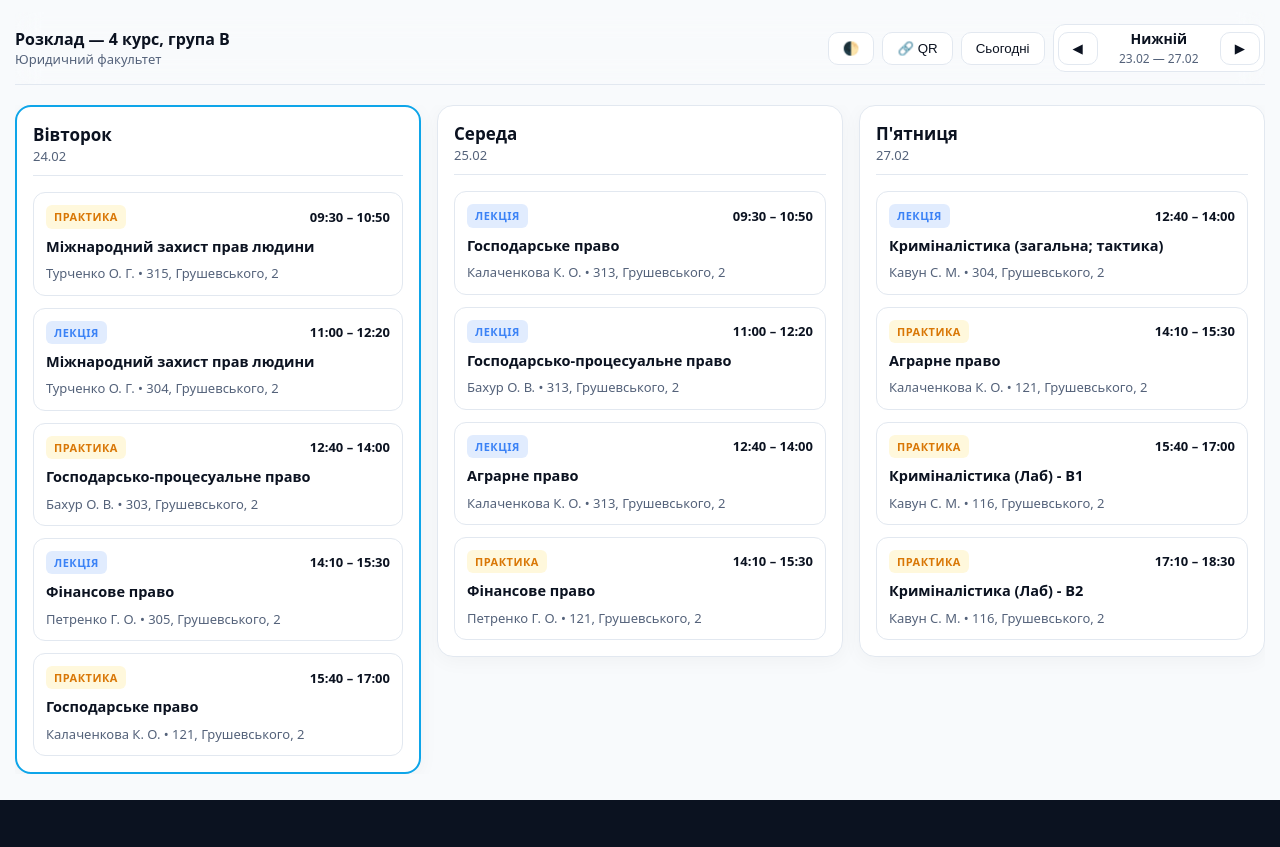
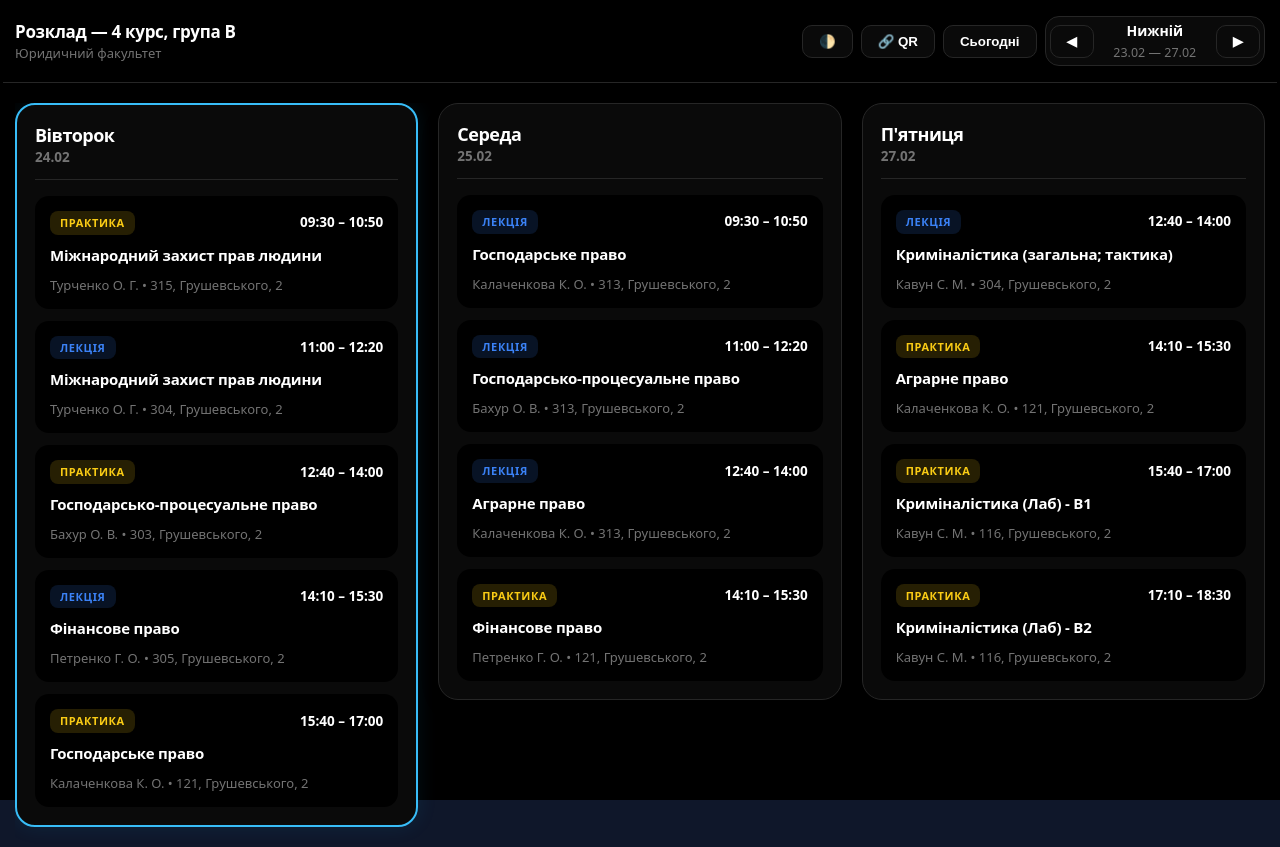
Before and after one commit to vlad28052005-tech/-------, a plain HTML site: page index.html in a window 1280 px wide. Both pictures are taken after a click on the button "Змінити тему". Before the commit the page ends 800 px from the top, so only its background shows below. Drawn offline with Linux system fonts and the light colour scheme.

Commit message:
Нові теми і оптимізація UI

```diff
--- a/index.html
+++ b/index.html
@@ -5,33 +5,48 @@
     <meta charset="utf-8" />
     <meta name="viewport" content="width=device-width, initial-scale=1, viewport-fit=cover" />
     <title>Розклад — 4 курс, група В</title>
-    <meta name="theme-color" content="#0ea5e9" />
+    <meta name="theme-color" content="#000000" />
     <meta name="apple-mobile-web-app-capable" content="yes" />
     <meta name="apple-mobile-web-app-status-bar-style" content="black-translucent" />
     <link rel="apple-touch-icon" href="icon.png" />
     <link rel="manifest" href="manifest.json" />
     <style>
          :root {
-            --bg: #0b1220;
-            --panel: #0e1726;
-            --text: #e5eefb;
-            --muted: #a9b8d5;
+            /* Стандартна темна тема (м'яка) */
+            --bg: #0f172a;
+            --panel: #1e293b;
+            --text: #f8fafc;
+            --muted: #94a3b8;
             --accent: #0ea5e9;
-            --card: #0f172a;
-            --border: #1f2a44;
+            --card: #1e293b;
+            --border: #334155;
             --lec: #3b82f6;
             --prac: #facc15;
-            --green: #16a34a;
+            --green: #10b981;
             --anim-ms: 360ms;
+            --glass-bg: rgba(15, 23, 42, 0.75);
         }
 
         [data-theme="light"] {
             --bg: #f8fafc;
-            --panel: #fff;
-            --text: #0b1220;
-            --muted: #54627a;
+            --panel: #ffffff;
+            --text: #0f172a;
+            --muted: #64748b;
             --card: #ffffff;
             --border: #e2e8f0;
+            --glass-bg: rgba(248, 250, 252, 0.8);
+        }
+        /* 🖤 Справжня OLED-тема для ідеального чорного */
+
+        [data-theme="oled"] {
+            --bg: #000000;
+            --panel: #0a0a0a;
+            --text: #ffffff;
+            --muted: #737373;
+            --card: #0a0a0a;
+            --border: #262626;
+            --accent: #38bdf8;
+            --glass-bg: rgba(0, 0, 0, 0.8);
         }
         /* 🪄 Секретна тема Слизерину */
 
@@ -46,11 +61,7 @@
             --prac: #a3b8b0;
             --accent: #2ea064;
             --green: #10b981;
-        }
-
-        [data-theme="slytherin"] .timer-chip {
-            background: rgba(16, 185, 129, 0.15);
-            border-color: rgba(16, 185, 129, 0.3);
+            --glass-bg: rgba(10, 20, 16, 0.8);
         }
 
         * {
@@ -73,6 +84,7 @@
             margin: 0 auto;
             padding: 12px env(safe-area-inset-right, 12px) env(safe-area-inset-bottom, 30px) env(safe-area-inset-left, 12px);
         }
+        /* 💎 Преміальний Glassmorphism для верхньої панелі */
 
         .topbar {
             display: flex;
@@ -82,33 +94,28 @@
             flex-wrap: wrap;
             position: sticky;
             top: 0;
-            background: var(--bg);
-            padding: max(12px, env(safe-area-inset-top, 12px)) 0 12px 0;
+            background: var(--glass-bg);
+            padding: max(16px, env(safe-area-inset-top, 16px)) 12px 16px 12px;
+            margin: -12px -12px 20px -12px;
             z-index: 40;
             border-bottom: 1px solid var(--border);
-            margin-bottom: 20px;
+            backdrop-filter: blur(20px) saturate(180%);
+            -webkit-backdrop-filter: blur(20px) saturate(180%);
             transition: background 0.4s ease, border-color 0.4s ease;
         }
 
-        @supports (backdrop-filter: blur(12px)) {
-            .topbar {
-                background: rgba(var(--bg), 0.85);
-                backdrop-filter: blur(12px);
-                -webkit-backdrop-filter: blur(12px);
-            }
-        }
-        /* Робимо заголовок клікабельним для пасхалки */
-
         .brand {
             font-weight: 800;
-            font-size: 16px;
+            font-size: 17px;
             cursor: pointer;
             user-select: none;
+            letter-spacing: -0.3px;
         }
 
         .muted {
             color: var(--muted);
             font-size: 13px;
+            font-weight: 500;
         }
 
         .controls {
@@ -117,56 +124,63 @@
             align-items: center;
             background: var(--panel);
             padding: 4px;
-            border-radius: 12px;
+            border-radius: 14px;
             border: 1px solid var(--border);
+            box-shadow: 0 2px 10px rgba(0, 0, 0, 0.05);
         }
 
         .btn {
             border: 1px solid var(--border);
             background: var(--panel);
             color: var(--text);
-            padding: 8px 14px;
+            padding: 8px 16px;
             border-radius: 10px;
             cursor: pointer;
-            font-weight: 500;
-            transition: transform .14s ease, box-shadow .18s ease;
+            font-weight: 600;
+            transition: all 0.2s cubic-bezier(0.4, 0, 0.2, 1);
         }
 
         .btn:active {
-            transform: translateY(1px) scale(.98);
+            transform: scale(0.95);
+            opacity: 0.8;
         }
 
         @media (hover: hover) {
             .btn:hover {
-                transform: translateY(-2px);
-                box-shadow: 0 4px 12px rgba(0, 0, 0, .15);
+                background: var(--border);
             }
         }
 
         .grid-wrap {
             overflow: hidden;
+            padding-bottom: 20px;
         }
 
         .grid {
             display: grid;
-            gap: 16px;
-            grid-template-columns: repeat(auto-fit, minmax(300px, 1fr));
+            gap: 20px;
+            grid-template-columns: repeat(auto-fit, minmax(320px, 1fr));
             align-items: start;
             transition: transform var(--anim-ms) ease, opacity var(--anim-ms) ease;
         }
+        /* 🃏 Картки з м'якими тінями */
 
         .card {
             background: var(--card);
             border: 1px solid var(--border);
-            border-radius: 16px;
-            padding: 16px;
+            border-radius: 20px;
+            padding: 18px;
             display: flex;
             flex-direction: column;
             opacity: 0;
-            transform: translateY(8px);
-            animation: cardIn .4s forwards;
-            box-shadow: 0 4px 20px rgba(0, 0, 0, .04);
-            transition: background 0.4s ease, border-color 0.4s ease;
+            transform: translateY(12px);
+            animation: cardIn 0.5s cubic-bezier(0.16, 1, 0.3, 1) forwards;
+            box-shadow: 0 10px 30px rgba(0, 0, 0, 0.03);
+            transition: background 0.4s ease, border-color 0.4s ease, box-shadow 0.3s ease;
+        }
+
+        .card:hover {
+            box-shadow: 0 15px 35px rgba(0, 0, 0, 0.06);
         }
 
         @keyframes cardIn {
@@ -181,28 +195,29 @@
             align-items: center;
             justify-content: space-between;
             margin-bottom: 16px;
-            padding-bottom: 10px;
+            padding-bottom: 12px;
             border-bottom: 1px solid var(--border);
         }
 
         .day {
             font-weight: 800;
-            font-size: 17px;
+            font-size: 18px;
+            letter-spacing: -0.5px;
         }
 
         .dateSmall {
-            font-size: 13px;
+            font-size: 13.5px;
             color: var(--muted);
-            font-weight: 500;
+            font-weight: 600;
         }
 
         .pair {
-            border-radius: 12px;
-            padding: 12px;
+            border-radius: 14px;
+            padding: 14px;
             margin: 0 0 12px 0;
-            background: var(--panel);
-            border: 1px solid var(--border);
-            transition: transform .12s, border .18s, background 0.4s ease;
+            background: var(--bg);
+            border: 1px solid transparent;
+            transition: transform .2s ease, border .2s ease, background 0.4s ease;
         }
 
         .pair:last-child {
@@ -210,9 +225,11 @@
         }
 
         .pair h4 {
-            margin: 8px 0;
-            font-size: 14.5px;
-            line-height: 1.35;
+            margin: 10px 0;
+            font-size: 15px;
+            line-height: 1.4;
+            font-weight: 700;
+            letter-spacing: -0.2px;
         }
 
         .pair .meta {
@@ -220,17 +237,17 @@
             justify-content: space-between;
             align-items: center;
             margin-bottom: 8px;
-            font-size: 13px;
+            font-size: 13.5px;
             font-weight: 600;
         }
 
         .chip {
             font-size: 11px;
-            font-weight: 700;
+            font-weight: 800;
             text-transform: uppercase;
-            letter-spacing: 0.5px;
-            padding: 4px 8px;
-            border-radius: 6px;
+            letter-spacing: 0.6px;
+            padding: 4px 10px;
+            border-radius: 8px;
         }
 
         .lec {
@@ -243,7 +260,8 @@
             color: #d97706;
         }
 
-        [data-theme="dark"] .prac {
+        [data-theme="dark"] .prac,
+        [data-theme="oled"] .prac {
             color: var(--prac);
         }
 
@@ -268,6 +286,7 @@
 
         .card.now {
             border: 2px solid var(--accent);
+            box-shadow: 0 0 20px rgba(14, 165, 233, 0.1);
         }
 
         .pair.current {
@@ -282,7 +301,7 @@
         .pair.upcoming {
             border: 2px solid var(--green);
         }
-        /* 🔗 Стилі для модального вікна QR-коду */
+        /* Модальне вікно QR */
 
         .modal-overlay {
             position: fixed;
@@ -290,9 +309,9 @@
             left: 0;
             width: 100%;
             height: 100%;
-            background: rgba(0, 0, 0, 0.6);
-            backdrop-filter: blur(6px);
-            -webkit-backdrop-filter: blur(6px);
+            background: rgba(0, 0, 0, 0.5);
+            backdrop-filter: blur(8px);
+            -webkit-backdrop-filter: blur(8px);
             display: none;
             align-items: center;
             justify-content: center;
@@ -308,46 +327,52 @@
 
         .modal-content {
             background: var(--panel);
-            padding: 24px;
-            border-radius: 24px;
+            padding: 28px;
+            border-radius: 28px;
             text-align: center;
             border: 1px solid var(--border);
-            box-shadow: 0 20px 40px rgba(0, 0, 0, 0.4);
-            max-width: 320px;
+            box-shadow: 0 24px 48px rgba(0, 0, 0, 0.2);
+            max-width: 340px;
             width: 90%;
-            transform: scale(0.95);
-            transition: transform 0.3s ease;
+            transform: scale(0.95) translateY(10px);
+            transition: all 0.3s cubic-bezier(0.16, 1, 0.3, 1);
         }
 
         .modal-overlay.active .modal-content {
-            transform: scale(1);
+            transform: scale(1) translateY(0);
         }
 
         .modal-content img {
             width: 100%;
-            border-radius: 12px;
-            margin: 16px 0;
+            border-radius: 16px;
+            margin: 20px 0;
             background: white;
-            padding: 12px;
+            padding: 16px;
         }
 
         .close-btn {
             background: var(--bg);
             color: var(--text);
-            padding: 12px 16px;
-            border-radius: 12px;
+            padding: 14px 16px;
+            border-radius: 14px;
             border: 1px solid var(--border);
             cursor: pointer;
             width: 100%;
             font-weight: 700;
-            font-size: 15px;
+            font-size: 16px;
+            transition: background 0.2s;
+        }
+
+        .close-btn:active {
+            background: var(--border);
         }
 
         @media (max-width: 680px) {
             .topbar {
                 flex-direction: column;
                 align-items: stretch;
-                gap: 12px;
+                gap: 14px;
+                padding: 16px;
             }
             .topbar>div:first-child {
                 text-align: center;
@@ -364,7 +389,7 @@
             .btn {
                 flex: 1;
                 text-align: center;
-                padding: 10px;
+                padding: 12px;
             }
             #toggleTheme {
                 flex: 0.2;
@@ -385,14 +410,14 @@
             </div>
 
             <div style="display:flex;gap:8px;align-items:center">
-                <button id="toggleTheme" class="btn" title="Тема">🌓</button>
+                <button id="toggleTheme" class="btn" title="Змінити тему">🌓</button>
                 <button id="qrBtn" class="btn" title="Поділитися QR-кодом">🔗 QR</button>
                 <button id="todayBtn" class="btn" title="Сьогодні">Сьогодні</button>
 
                 <div class="controls" role="navigation" aria-label="Тиждень">
                     <button id="prevWeek" class="btn" aria-label="Попередній тиждень">◀</button>
                     <div style="min-width:110px;text-align:center"><strong id="weekLabel">Нижній</strong>
-                        <div id="weekRange" class="muted" style="font-size:12px; margin-top:2px;"></div>
+                        <div id="weekRange" class="muted" style="font-size:12.5px; margin-top:3px;"></div>
                     </div>
                     <button id="nextWeek" class="btn" aria-label="Наступний тиждень">▶</button>
                 </div>
@@ -406,8 +431,8 @@
 
     <div class="modal-overlay" id="qrModal">
         <div class="modal-content">
-            <h3 style="margin:0 0 8px 0;">Поділитися розкладом</h3>
-            <div class="muted">Нехай відсканують цей код</div>
+            <h3 style="margin:0 0 8px 0; font-size: 20px; font-weight: 800;">Розклад пар</h3>
+            <div class="muted">Наведіть камеру на цей код</div>
             <img id="qrImage" src="" alt="QR Code">
             <button class="close-btn" id="closeQr">Закрити</button>
         </div>
--- a/script.js
+++ b/script.js
@@ -256,12 +256,17 @@ function changeWeekAnimated(direction) {
 
 document.getElementById('prevWeek').addEventListener('click', () => changeWeekAnimated(-1));
 document.getElementById('nextWeek').addEventListener('click', () => changeWeekAnimated(1));
-document.getElementById('todayBtn').addEventListener('click', () => { currentMonday = mondayOf(new Date());
-    render(); });
+document.getElementById('todayBtn').addEventListener('click', () => {
+    currentMonday = mondayOf(new Date());
+    render();
+});
 document.getElementById('toggleTheme').addEventListener('click', () => {
-    // Якщо увімкнена пасхалка, скидаємо її на дефолтну темну тему
     const cur = document.body.getAttribute('data-theme');
-    const next = (cur === 'light' || cur === 'slytherin') ? 'dark' : 'light';
+    let next;
+    // Цикл перемикання: light -> dark -> oled -> light
+    if (cur === 'light') next = 'dark';
+    else if (cur === 'dark') next = 'oled';
+    else next = 'light';
 
     document.body.setAttribute('data-theme', next);
     localStorage.setItem('schedule_theme', next);
@@ -274,8 +279,12 @@ document.getElementById('toggleTheme').addEventListener('click', () => {
 
 let startX = 0,
     startY = 0;
-document.addEventListener('touchstart', e => { if (e.changedTouches) { startX = e.changedTouches[0].screenX;
-        startY = e.changedTouches[0].screenY; } }, { passive: true });
+document.addEventListener('touchstart', e => {
+    if (e.changedTouches) {
+        startX = e.changedTouches[0].screenX;
+        startY = e.changedTouches[0].screenY;
+    }
+}, { passive: true });
 document.addEventListener('touchend', e => {
     if (!e.changedTouches) return;
     const dx = e.changedTouches[0].screenX - startX;
@@ -286,8 +295,10 @@ document.addEventListener('touchend', e => {
 }, { passive: true });
 
 function scheduleNextPreciseUpdate() {
-    if (nextUpdateTimer) { clearTimeout(nextUpdateTimer);
-        nextUpdateTimer = null; }
+    if (nextUpdateTimer) {
+        clearTimeout(nextUpdateTimer);
+        nextUpdateTimer = null;
+    }
     const now = new Date();
     const todayKey = DAYS[(now.getDay() + 6) % 7];
     if (!todayKey) {
```
